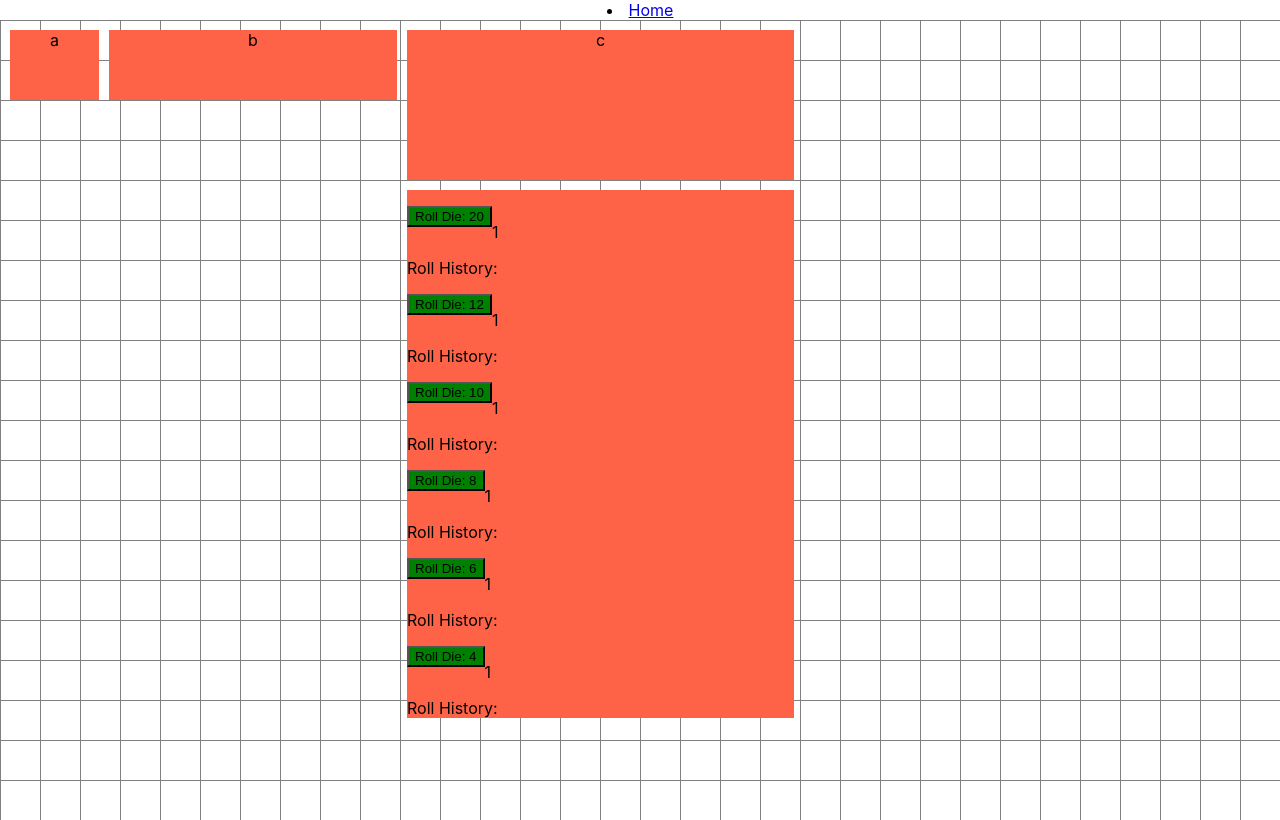
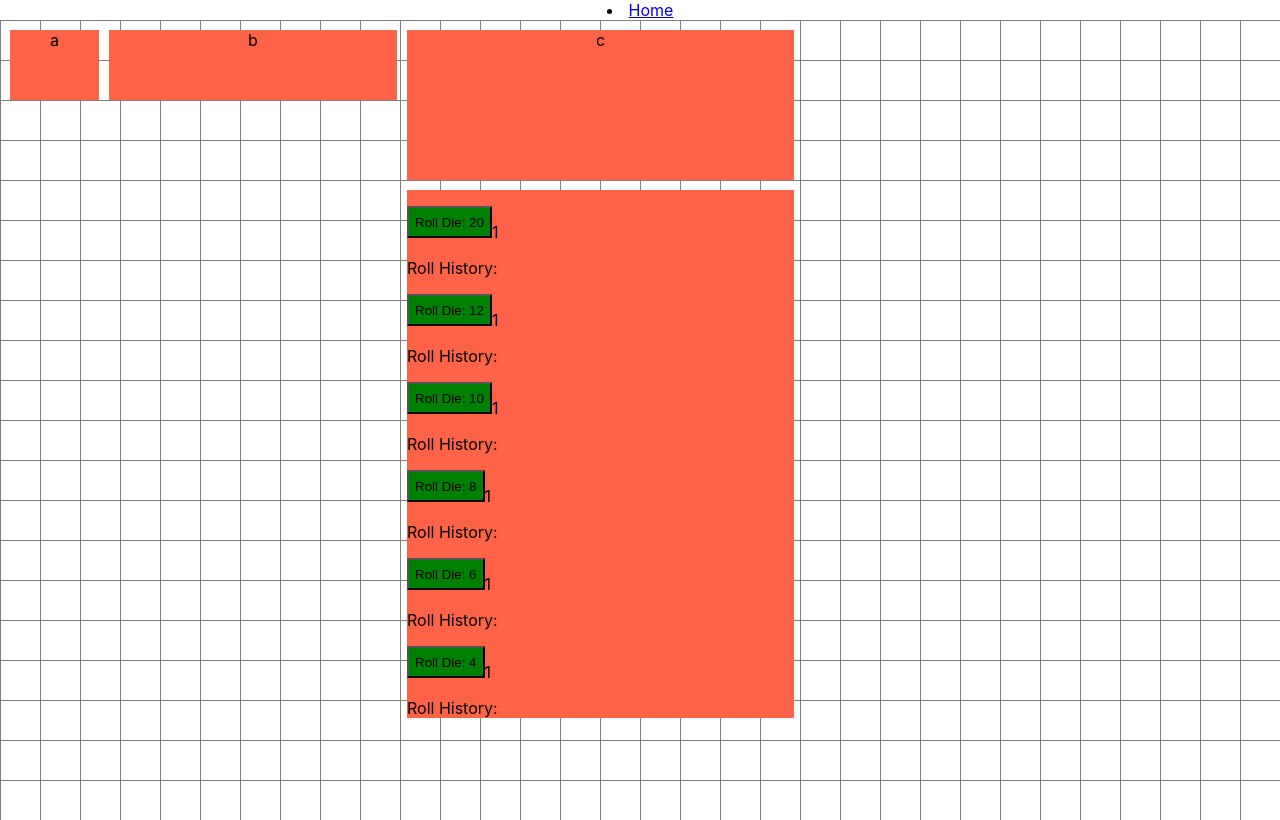
Before and after one commit to bHarlum/ttrpg-client, a React (Create React App) app: page / in a window 1280 px wide. Built offline with nearby package versions, Linux system fonts and the light colour scheme.

Commit message:
fix for button

```diff
--- a/src/components/die-widget/die.tsx
+++ b/src/components/die-widget/die.tsx
@@ -6,17 +6,15 @@ const min = 1;
 
 export default function Die({max}: OwnProps){
     const [currentValue, setCurrentValue] = useState([1]);
-    const newDieValue = ()=>setCurrentValue([Math.floor(Math.random() * max) + min, ...currentValue])
-    // console.log('Current value: ', currentValue)
+    const newDieValue = () => setCurrentValue([Math.floor(Math.random() * max) + min, ...currentValue])
+    console.log("rendering", max)
     const [current, ...rest] = currentValue;
     return(
         <DieRowContainer>
-            {/* <buttonDiv>
-            <rollValue>
-            <rollHistory> */}
-
             <StyledInnerContainer>
-                <StyledDie onClick={()=>newDieValue()} >
+                <StyledDie onClick={() => {
+                    console.log("FIRE");
+                    newDieValue()}} >
                     Roll Die: {max}
                 </StyledDie>
 
@@ -44,8 +42,7 @@ const StyledInnerContainer = styled.div`
 
 const StyledDie = styled.button`
     background-color: green;
-
-    height: fit-content;
+    height: 2rem;
 `
 
 const StyledDiceHistory = styled.div`
```
